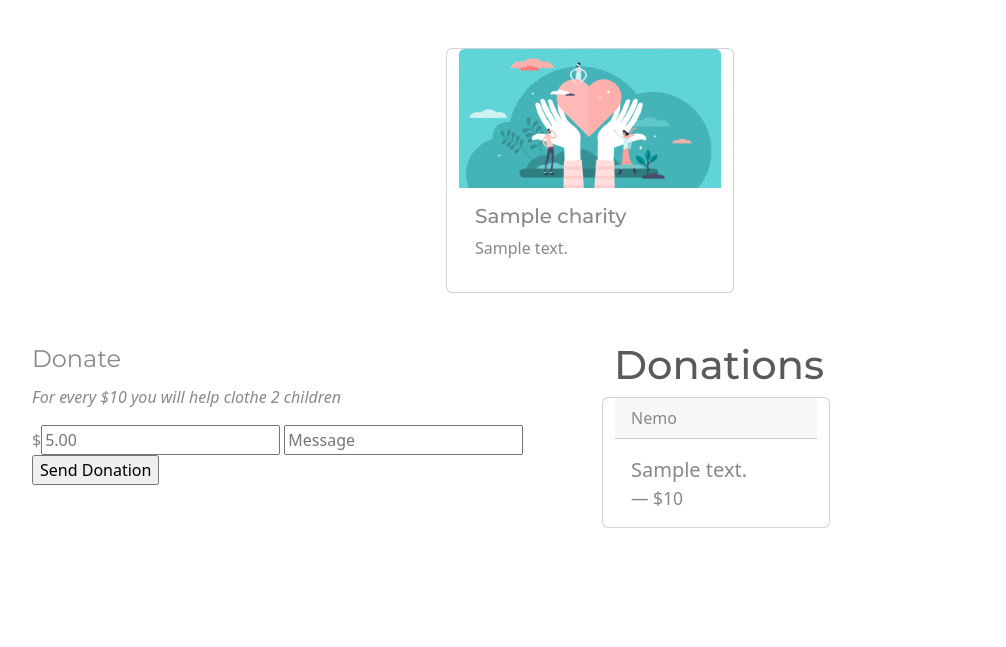
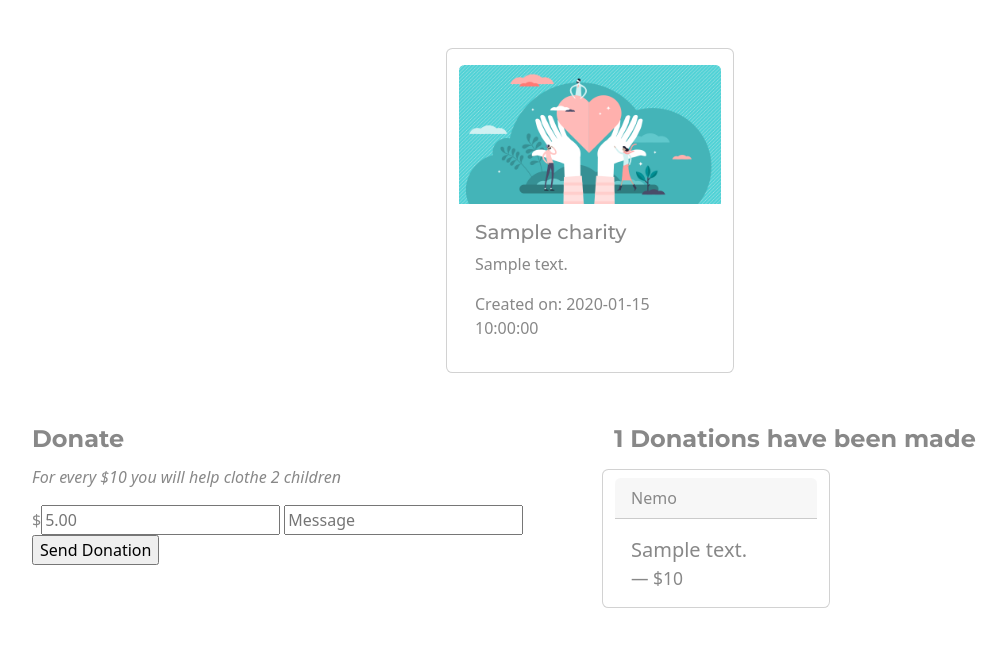
Before and after one commit to GeorgeCloud/Donations, a Flask app: template templates/show_charity.html in a window 1280 px wide. Shown: the part 56-703 px from the top of the page, without its empty margins (50-1056 px from the left). Run offline with Flask 2, Linux system fonts and the light colour scheme; the template is opened without the code that fills it: most values are stand-ins (such as "Sample title", 1, 10 or a date in 2020); parts of the project's set-up code (start-up, migrations or seed data) failed here and were passed over.

Commit message:
update items for charity show page

```diff
--- a/app.py
+++ b/app.py
@@ -19,7 +19,7 @@ def create_charity(charity_name, description):
         'name': charity_name.title(),
         'description': description,
         'total_received': 0,
-        'created_on': datetime.datime.now(),
+        'created_on': datetime.datetime.now(),
     })
 
 def create_donation_document(request_form):
--- a/templates/index_charities.html
+++ b/templates/index_charities.html
@@ -19,6 +19,4 @@
       {% endfor %}
     </div>
   </div>
-
-
 {% endblock %}
--- a/templates/partials/donation.html
+++ b/templates/partials/donation.html
@@ -1,5 +1,5 @@
-<div class="card col-sm-5 me-5">
-  <div class="card-header">
+<div class="card col-sm-5 me-5 mb-3 mt-1">
+  <div class="card-header mt-2">
     {{ 'Nemo' or donation.donor_name }}
   </div>
   <div class="card-body">
--- a/templates/partials/donation_form.html
+++ b/templates/partials/donation_form.html
@@ -1,7 +1,7 @@
 
 <form action="/donation/create" method="POST">
   <fieldset>
-    <legend>Donate</legend>
+    <legend><b>Donate</b></legend>
     <p><em>For every $10 you will help clothe 2 children</em></p>
 
     <input type="hidden" value="{{ charity._id }}" name="charity_id">
--- a/templates/show_charity.html
+++ b/templates/show_charity.html
@@ -8,10 +8,11 @@
     <div class="row m-5">
       <div class="col">
         <div class="card container" style="width: 18rem;">
-          <img src="{{ url_for('static', filename='images/charity.png') }}" class="card-img-top" alt="Charity Profile Picture">
+          <img src="{{ url_for('static', filename='images/charity.png') }}" class="card-img-top mt-3" alt="Charity Profile Picture">
           <div class="card-body">
             <h5 class="card-text">{{charity.name}}</h5>
             <p>{{charity.description}}</p>
+            <p>Created on: {{charity.created_on}}</p>
           </div>
         </div>
       </div>
@@ -23,7 +24,7 @@
       <div class="col">
         <div class="container">
           <div class="row row-cols-1">
-            <h1>Donations</h1>
+            <legend><b>{{donations.count()}} Donations have been made</b></legend>
             {% if donations.count() > 0 %}
               {% for donation in donations %}
 
```
